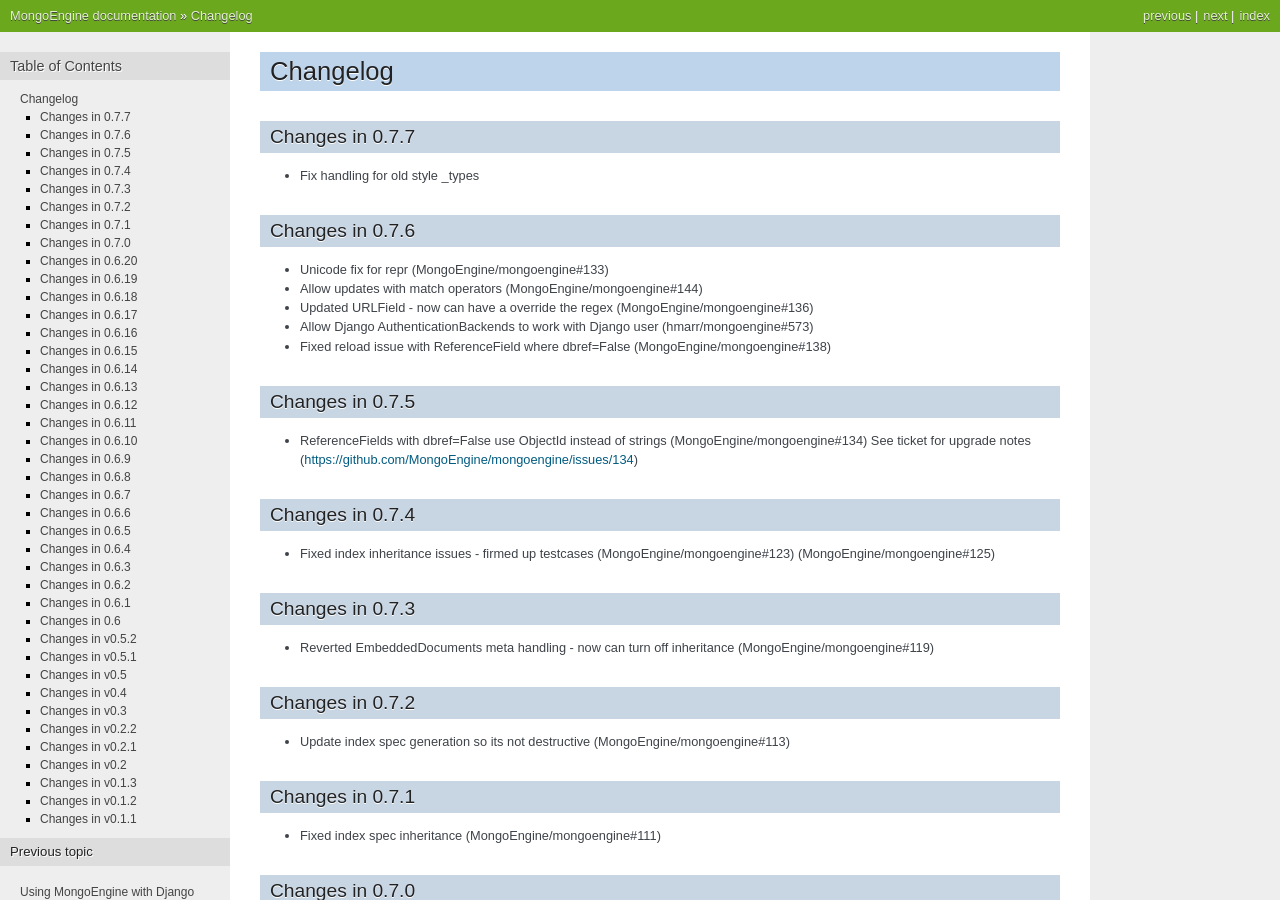
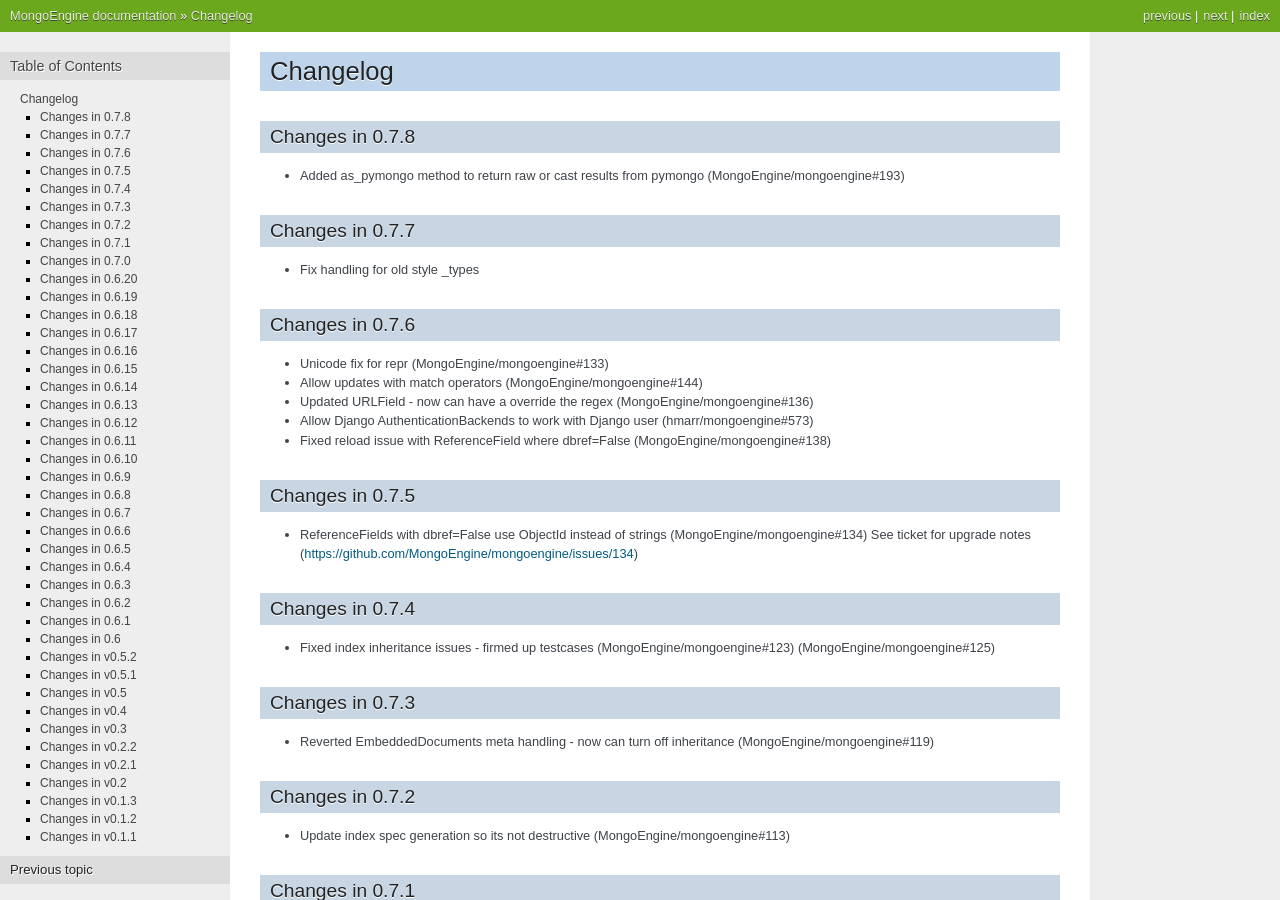
Before and after one commit to MongoEngine/mongoengine, a Sphinx documentation site: the page built from docs/changelog.rst, in a window 1280 px wide and 900 px high. Built offline with Sphinx 7.4.7, drawn with Linux system fonts in a browser that asks for light colours; the version number could not be read and is left out.

Commit message:
Updated Changelog

```diff
--- a/docs/changelog.rst
+++ b/docs/changelog.rst
@@ -1,6 +1,11 @@
 =========
 Changelog
 =========
+
+
+Changes in 0.7.8
+================
+- Added as_pymongo method to return raw or cast results from pymongo (MongoEngine/mongoengine#193)
 
 Changes in 0.7.7
 ================
```
